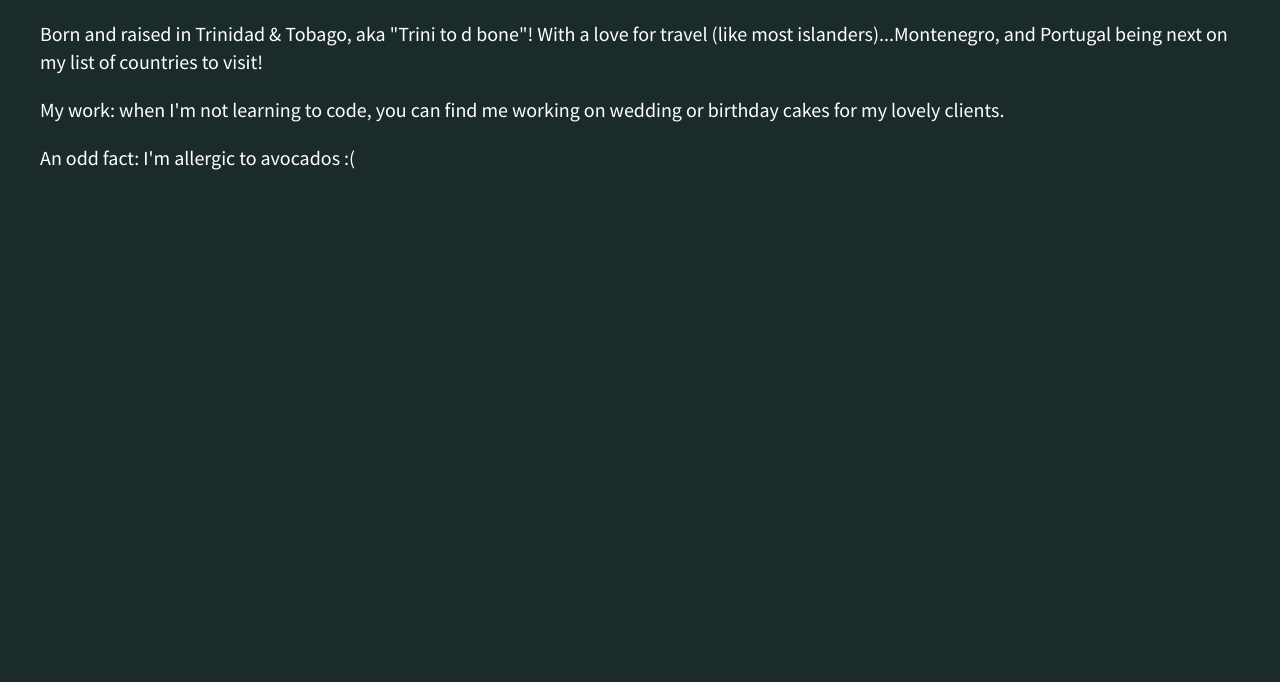
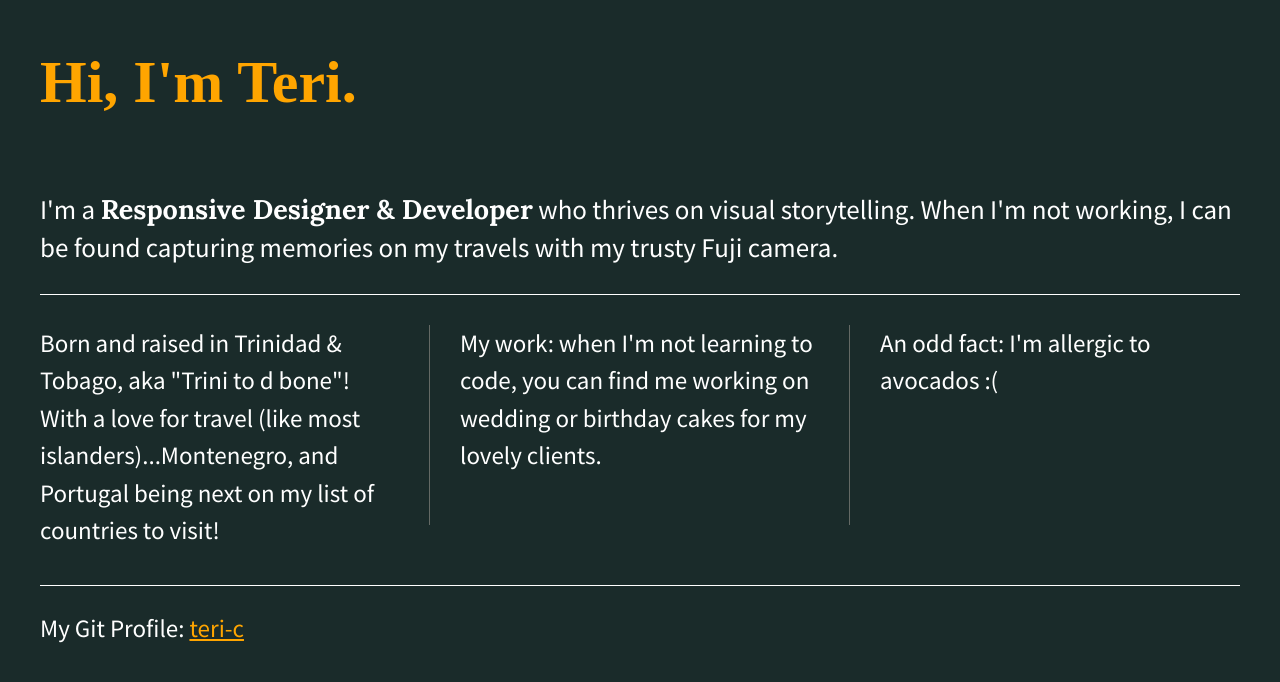
Before and after one commit to teri-c/divs-flexbox-starter, a plain HTML site: page index.html in a window 1280 px wide. Drawn offline with nearby package versions, Linux system fonts and the light colour scheme.

Commit message:
Added new content to html

```diff
--- a/index.html
+++ b/index.html
@@ -21,16 +21,25 @@
             <p class="browserupgrade">You are using an <strong>outdated</strong> browser. Please <a href="http://browsehappy.com/">upgrade your browser</a> to improve your experience.</p>
         <![endif]-->
 
-        <section class="wrapper">
-            <div class="div-1">
+        <section class="flex-container">
+            <header>
+                <h1>Hi, I'm Teri.</h1>
+            </header>
+            <main>
+                <p>I'm a <span>Responsive Designer & Developer</span> who thrives on visual storytelling. When I'm not working, I can be found capturing memories on my travels with my trusty Fuji camera.</p>
+            </main>
+            <div id="div-1" class="flex-items">
                 <p>Born and raised in Trinidad & Tobago, aka "Trini to d bone"! With a love for travel (like most islanders)...Montenegro, and Portugal being next on my list of countries to visit!</p>
             </div>
-            <div class="div-2">
+            <div id="div-2" class="flex-items">
                 <p>My work: when I'm not learning to code, you can find me working on wedding or birthday cakes for my lovely clients.</p>
             </div>
-            <div class="div-3">
+            <div id="div-3" class="flex-items">
                 <p>An odd fact: I'm allergic to avocados :(</p>
             </div>
+            <footer>
+                <p>My Git Profile: <a href="https://github.com/teri-c" target="_blank">teri-c</a></p>
+            </footer>
         </section>
 
         <script src="https://ajax.googleapis.com/ajax/libs/jquery/1.11.3/jquery.min.js"></script>
```
